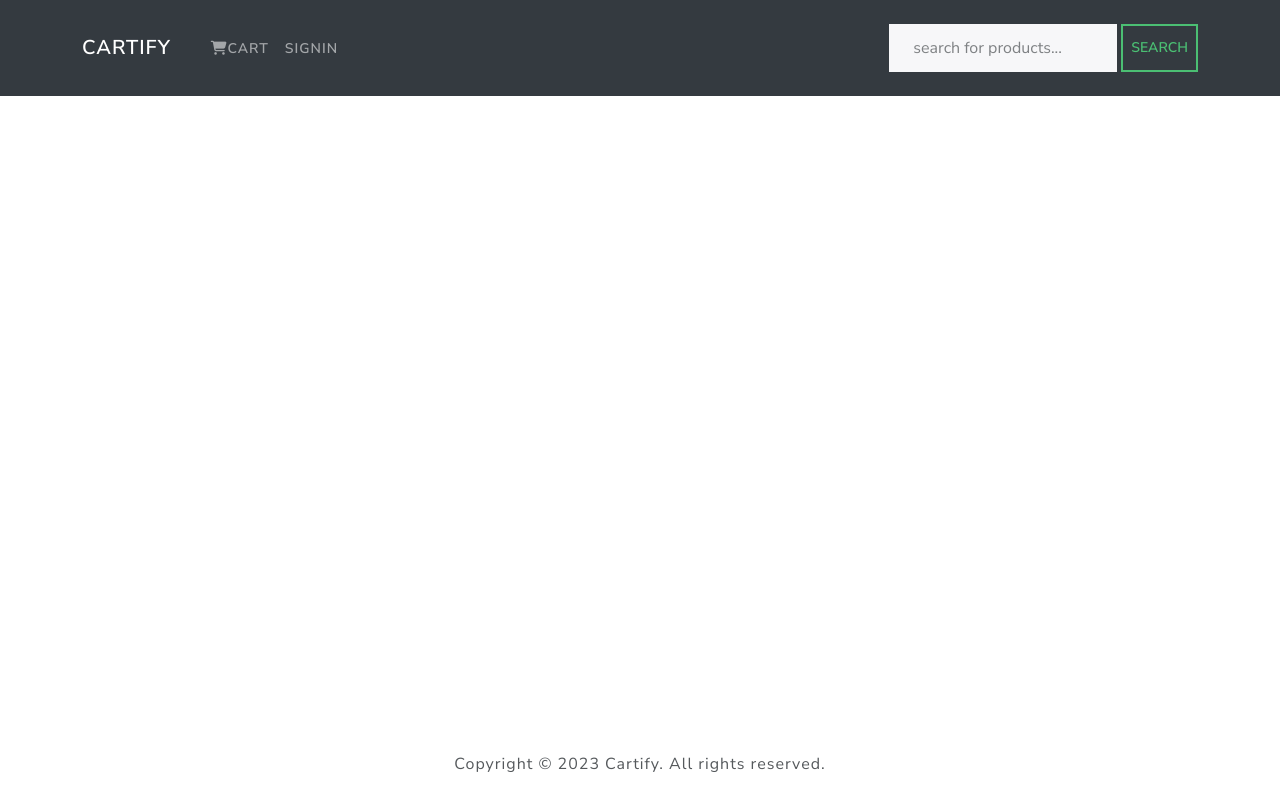
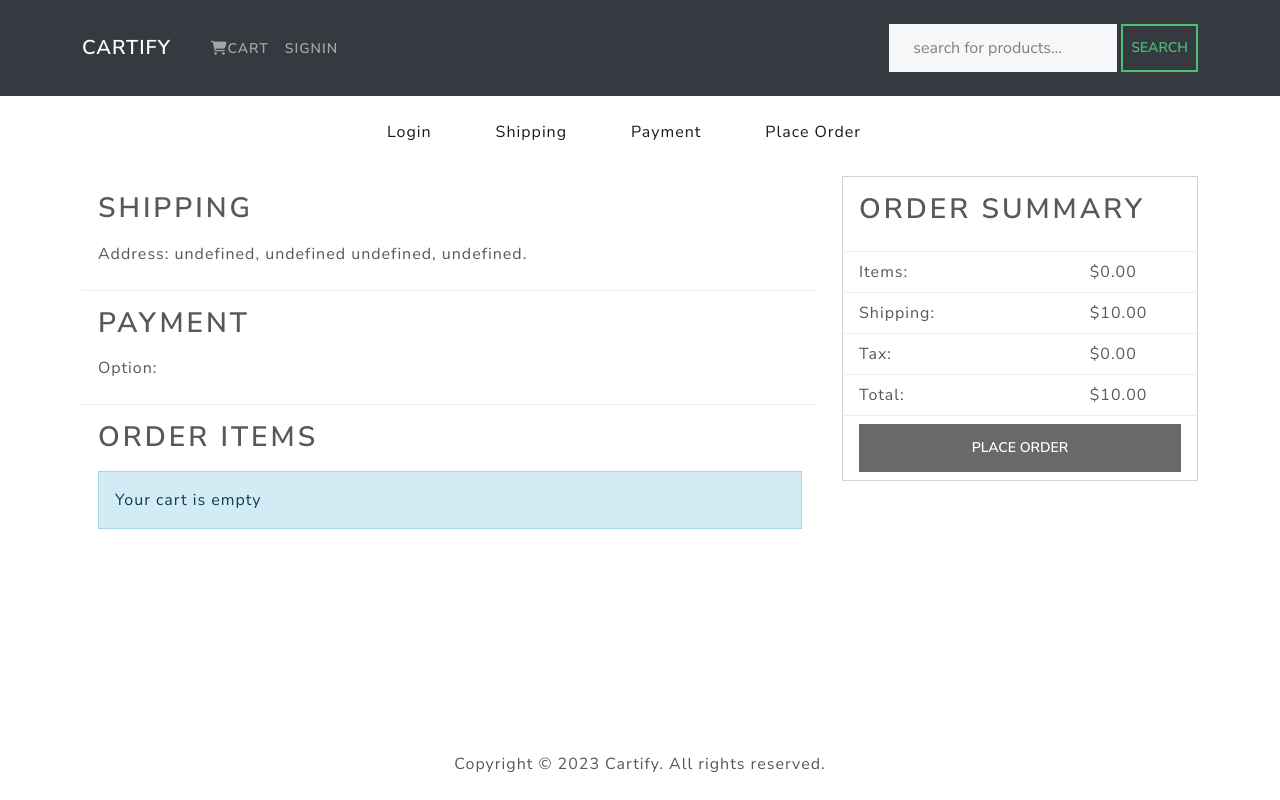
Before and after one commit to ifecog/Cartify, a React (Create React App) app in the folder cartify-app/: page /placeorder in a window 1280 px wide. Built offline with nearby package versions, Linux system fonts and the light colour scheme.

Commit message:
Place ORder Screen

```diff
--- a/cartify-app/src/App.js
+++ b/cartify-app/src/App.js
@@ -12,6 +12,7 @@ import RegisterScreen from './screens/RegisterScreen'
 import ProfileScreen from './screens/ProfileScreen'
 import ShippingScreen from './screens/ShippingScreen'
 import PaymentScreen from './screens/PaymentScreen'
+import PlaceOrderScreen from './screens/PlaceOrderScreen'
 
 function App() {
   return (
@@ -32,6 +33,7 @@ function App() {
             <Route path='/register' element={<RegisterScreen />} />
             <Route path='/profile' element={<ProfileScreen />} />
             {/* orders */}
+            <Route path='/placeorder' element={<PlaceOrderScreen />} />
           </Routes>
         </Container>
       </main>
--- a/cartify-app/src/constants/cartConstants.js
+++ b/cartify-app/src/constants/cartConstants.js
@@ -4,3 +4,5 @@ export const CART_REMOVE_ITEM = 'CART_REMOVE_ITEM'
 export const CART_SAVE_SHIPPING_ADDRESS = 'CART_SAVE_SHIPPING_ADDRESS'
 
 export const CART_SAVE_PAYMENT_METHOD = 'CART_SAVE_PAYMENT_METHOD'
+
+export const CART_CLEAR_ITEMS = 'CART_CLEAR_ITEMS'
--- /dev/null
+++ b/cartify-app/src/constants/orderConstants.js
@@ -0,0 +1,4 @@
+export const ORDER_CREATE_REQUEST = 'ORDER_CREATE_REQUEST'
+export const ORDER_CREATE_SUCCESS = 'ORDER_CREATE_SUCCESS'
+export const ORDER_CREATE_FAIL = 'ORDER_CREATE_FAIL'
+export const ORDER_CREATE_RESET = 'ORDER_CREATE_RESET'
--- a/cartify-app/src/reducers/cartReducers.js
+++ b/cartify-app/src/reducers/cartReducers.js
@@ -3,6 +3,7 @@ import {
   CART_REMOVE_ITEM,
   CART_SAVE_SHIPPING_ADDRESS,
   CART_SAVE_PAYMENT_METHOD,
+  CART_CLEAR_ITEMS,
 } from '../constants/cartConstants'
 
 export const cartReducer = (
@@ -46,6 +47,12 @@ export const cartReducer = (
         paymentMethod: action.payload,
       }
 
+    case CART_CLEAR_ITEMS:
+      return {
+        ...state,
+        cartItems: [],
+      }
+
     default:
       return state
   }
--- /dev/null
+++ b/cartify-app/src/reducers/orderReducers.js
@@ -0,0 +1,35 @@
+import {
+  // create order
+  ORDER_CREATE_REQUEST,
+  ORDER_CREATE_SUCCESS,
+  ORDER_CREATE_FAIL,
+  ORDER_CREATE_RESET,
+} from '../constants/orderConstants'
+
+export const orderCreateReducer = (state = {}, action) => {
+  switch (action.type) {
+    case ORDER_CREATE_REQUEST:
+      return {
+        loading: true,
+      }
+
+    case ORDER_CREATE_SUCCESS:
+      return {
+        loading: false,
+        success: true,
+        order: action.payload,
+      }
+
+    case ORDER_CREATE_FAIL:
+      return {
+        loading: false,
+        error: action.payload,
+      }
+
+    case ORDER_CREATE_RESET:
+      return {}
+
+    default:
+      return state
+  }
+}
--- /dev/null
+++ b/cartify-app/src/screens/PlaceOrderScreen.js
@@ -0,0 +1,162 @@
+import React, { useEffect } from 'react'
+import { Link, useNavigate } from 'react-router-dom'
+import { ListGroup, Button, Row, Col, Image, Card } from 'react-bootstrap'
+import { useDispatch, useSelector } from 'react-redux'
+import Message from '../components/Message'
+import CheckoutSteps from '../components/CheckoutSteps'
+import { createOrder } from '../actions/orderActions'
+import { ORDER_CREATE_RESET } from '../constants/orderConstants'
+
+function PlaceOrderScreen() {
+    const orderCreate = useSelector(state => state.orderCreate)
+    const { order, error, success } = orderCreate
+
+    const dispatch = useDispatch()
+    const navigate = useNavigate()
+
+    const cart = useSelector(state => state.cart)
+
+    cart.itemsPrice = cart.cartItems.reduce((acc, item) => acc + item.price * item.qty, 0).toFixed(2)
+
+//   I assume free shipping for a total price > $500, else $10 fee
+    cart.shippingPrice = (cart.itemsPrice > 500 ? 0 : 10).toFixed(2)
+
+//    assuming a 8% sales tax
+    cart.taxPrice = Number((0.08)  * cart.itemsPrice).toFixed(2)
+
+    cart.totalPrice = (Number(cart.itemsPrice) + Number(cart.shippingPrice) + Number(cart.taxPrice)).toFixed(2)
+
+    if (!cart.paymentMethod) {
+        navigate('/payment')
+    }
+
+    useEffect(() => {
+        if (success && order) {
+            navigate(`/order/${order._id}`)
+            dispatch({type: ORDER_CREATE_RESET})
+        }
+    }, [navigate, order, success, dispatch])
+
+
+   const placeOrder = () => {
+    dispatch(createOrder({
+        orderItems:cart.cartItems,
+        shippingAddress:cart.shippingAddress,
+        paymentMethod:cart.paymentMethod,
+        itemsPrice:cart.itemsPrice,
+        shippingPrice:cart.shippingPrice,
+        taxPrice:cart.taxPrice,
+        totalPrice:cart.totalPrice
+    }))
+   }
+
+
+  return (
+    <div>
+        <CheckoutSteps step1 step2 step3 step4 />
+        <Row>
+            <Col md={8}>
+                <ListGroup variant='flush'>
+                    <ListGroup.Item>
+                        <h2>Shipping</h2>
+                        <p>Address: {cart.shippingAddress.address + ', ' + cart.shippingAddress.city + ' ' + cart.shippingAddress.postalCode + ', ' + cart.shippingAddress.country + '.'}</p>
+                    </ListGroup.Item>
+
+                    <ListGroup.Item>
+                        <h2>Payment</h2>
+                        <p>Option: {cart.paymentMethod}</p>
+                    </ListGroup.Item>
+
+                    <ListGroup.Item>
+                        <h2>Order Items</h2>
+                        {cart.cartItems.length === 0 ? <Message variant='info'>Your cart is empty</Message> : (
+                            <ListGroup variant='flush'>
+                                {cart.cartItems.map((item, index) => (
+                                    <ListGroup.Item key={index}>
+                                        <Row className='align-items-center'>
+                                            <Col md={2}>
+                                                <Link to={`/product/${item.product}`}>
+                                                    <Image src={item.image} alt={item.name} fluid rounded />
+                                                </Link>
+                                            </Col>
+                                            <Col>
+                                                <Link to={`/product/${item.product}`} className='list-group-item-no-decoration'>
+                                                    {item.name}
+                                                </Link>
+                                            </Col>
+                                            <Col md={4}>
+                                                {item.qty} x ${item.price} = ${(item.qty * item.price).toFixed(2)}
+                                            </Col>
+                                        </Row>
+                                    </ListGroup.Item>
+                                ))}
+                            </ListGroup>
+                        )}
+                    </ListGroup.Item>
+
+                </ListGroup>
+
+            </Col>
+
+            <Col md={4}>
+                <Card>
+                    <ListGroup variant='flush'>
+                        <ListGroup.Item>
+                            <h2>Order Summary</h2>
+                        </ListGroup.Item>
+
+                        <ListGroup.Item>
+                            <Row>
+                                <Col>Items: </Col>
+                                <Col md={4}>${cart.itemsPrice}</Col>
+                            </Row>
+                        </ListGroup.Item>
+                        <ListGroup.Item>
+                            <Row>
+                                <Col>Shipping: </Col>
+                                <Col md={4}>${cart.shippingPrice}</Col>
+                            </Row>
+                        </ListGroup.Item>
+                        <ListGroup.Item>
+                            <Row>
+                                <Col>Tax: </Col>
+                                <Col md={4}>${cart.taxPrice}</Col>
+                            </Row>
+                        </ListGroup.Item>
+                        <ListGroup.Item>
+                            <Row>
+                                <Col>Total: </Col>
+                                <Col md={4}>${cart.totalPrice}</Col>
+                            </Row>
+                        </ListGroup.Item>
+
+                        <ListGroup.Item>
+                            <Button
+                                className='btn-block'
+                                style={{width: "100%"}} type='button'
+                                variant='primary'
+                                disabled={cart.cartItems.length === 0}
+                                onClick={placeOrder}
+                            >
+                                <div style={{ display: 'flex', justifyContent: 'center', alignItems: 'center', height: '100%' }}>
+                                    Place Order
+                                </div>
+                            </Button>
+                        </ListGroup.Item>
+
+                    </ListGroup>
+                </Card>
+                <ListGroup variant='flush'>
+                    <ListGroup.Item>
+	                    {error && <Message variant='danger'>{error}</Message>}
+                    </ListGroup.Item>
+                </ListGroup>
+
+            </Col>
+        </Row>
+
+    </div>
+  )
+}
+
+export default PlaceOrderScreen
--- a/cartify-app/src/store.js
+++ b/cartify-app/src/store.js
@@ -17,6 +17,7 @@ import {
   userDetailsReducer,
   userUpdateProfileReducer,
 } from './reducers/userReducers'
+import { orderCreateReducer } from './reducers/orderReducers'
 
 const reducer = combineReducers({
   productList: productListReducer,
@@ -27,6 +28,7 @@ const reducer = combineReducers({
   userLogin: userLoginReducer,
   userDetails: userDetailsReducer,
   userUpdateProfile: userUpdateProfileReducer,
+  orderCreate: orderCreateReducer,
 })
 
 const cartItemsFromStorage = localStorage.getItem('cartItems')
```
Also changed, not shown: cartify-app/src/actions/orderActions.js (added).
